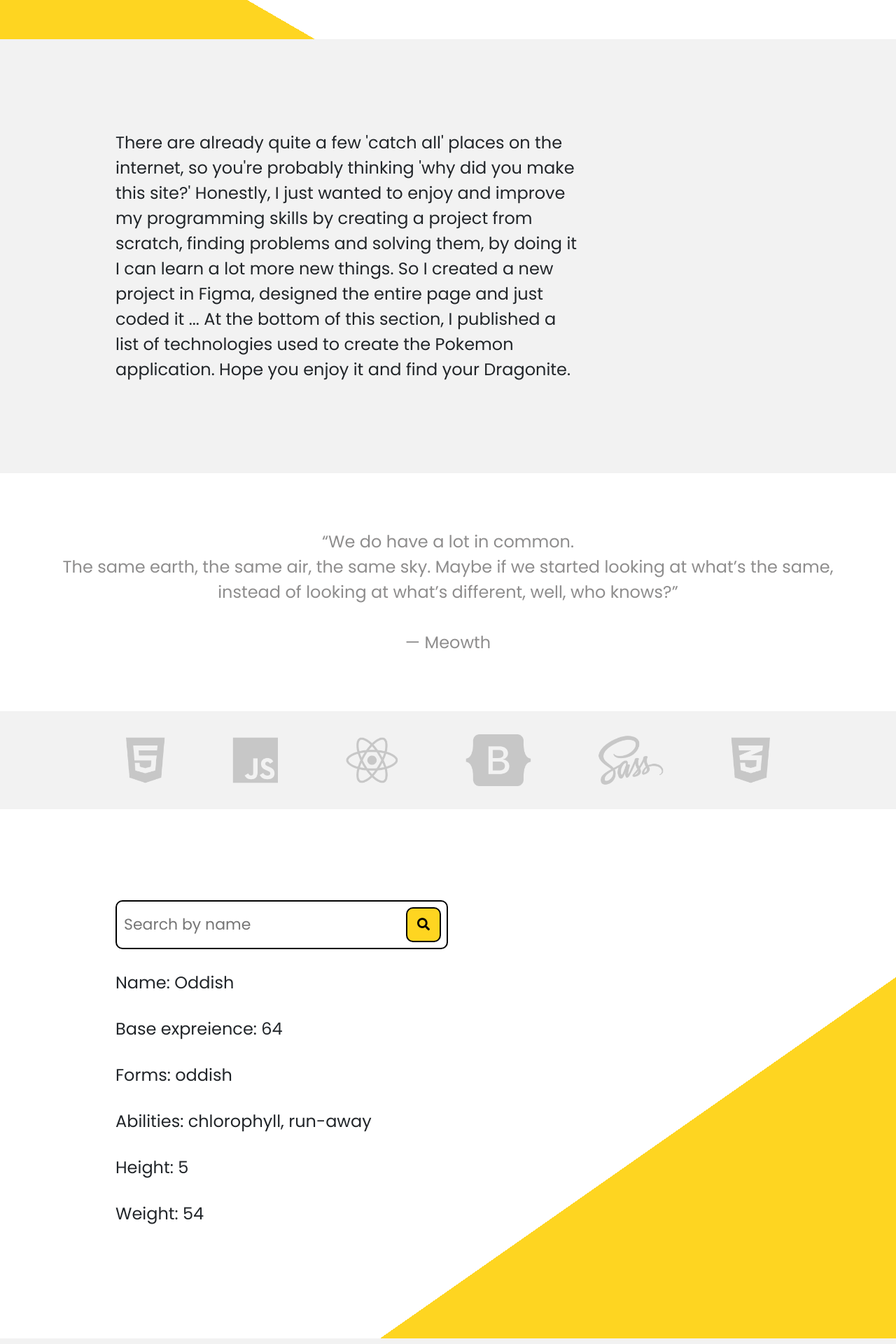
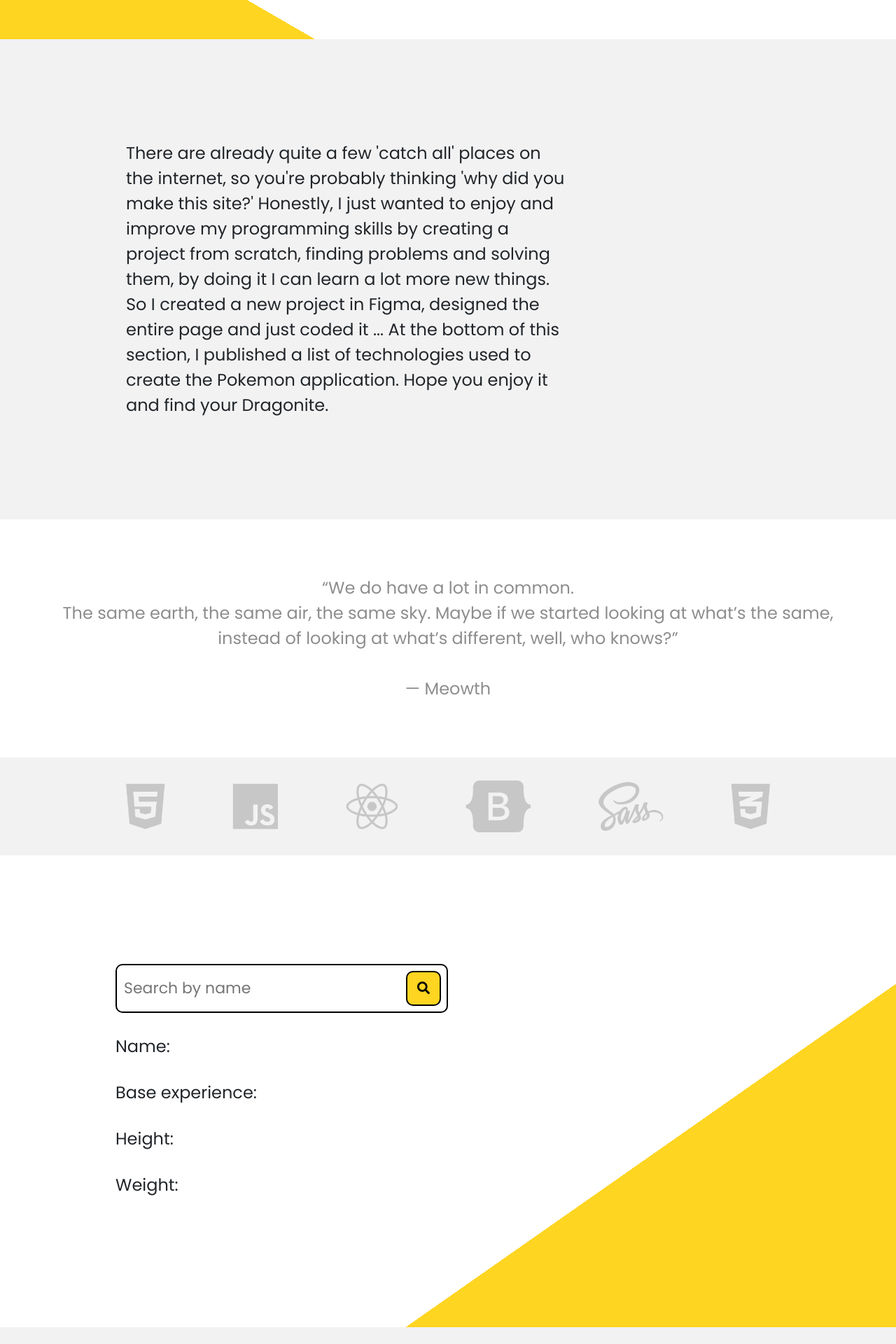
Before and after one commit to JakubChoszcz/PokemonApp, a React (Create React App) app: page / in a window 1280 px wide. Shown: the part 720-2640 px from the top of the page at 70% size. Built offline with nearby package versions, Linux system fonts and the light colour scheme.

Commit message:
Add name search API functionality

```diff
--- a/src/App.jsx
+++ b/src/App.jsx
@@ -1,4 +1,5 @@
 import React from 'react';
+import Find from './components/Find';
 import images from './assets/images/images';
 
 class App extends React.Component {
@@ -15,19 +16,19 @@ class App extends React.Component {
                         <div className="Navbar-content">
                             <ul className="Navbar-content-ul">
                                 <li className="Navbar-content-ul-li">
-                                    <a href="#!" className='Navbar-content-ul-li-a'>
+                                    <a href="#About" className='Navbar-content-ul-li-a'>
                                         <img src={ images.logoIcon } alt="Pokemon App Icon" className='d-none d-xl-block Navbar-content-ul-li-a-img'/>
                                         About
                                     </a>
                                 </li>
                                 <li className="Navbar-content-ul-li">
-                                    <a href="#!" className='Navbar-content-ul-li-a'>
+                                    <a href="#Find" className='Navbar-content-ul-li-a'>
                                         <img src={ images.logoIcon } alt="Pokemon App Icon" className='d-none d-xl-block Navbar-content-ul-li-a-img'/>
                                         Find
                                     </a>
                                 </li>
                                 <li className="Navbar-content-ul-li">
-                                    <a href="#!" className='Navbar-content-ul-li-a'>
+                                    <a href="#Author" className='Navbar-content-ul-li-a'>
                                         <img src={ images.logoIcon } alt="Pokemon App Icon" className='d-none d-xl-block Navbar-content-ul-li-a-img'/>
                                         Author
                                     </a>
@@ -48,13 +49,13 @@ class App extends React.Component {
                                     my friends!
                                 </h1>
                                 <p className="Home-content-p">
-                                    <a href="#!" className="Home-content-p-a">Gotta Catch 'Em All</a>
+                                    <a href="#Find" className="Home-content-p-a">Gotta Catch 'Em All</a>
                                 </p>
                             </div>
                         </div>
                     </div>
                 </div>
-                <div className="About">
+                <div className="About" id="About">
                     <div className="container">
                         <div className="row">
                             <div className="col-1"></div>
@@ -85,46 +86,18 @@ class App extends React.Component {
                         </div>
                     </div>
                 </div>
-                <div className="Find">
+                <div className="Find" id='Find'>
                     <div className="container">
                         <div className="row">
                             <div className="col-1"></div>
-                            <div className="col-10 col-md-5 Find-content">
-                                <form onSubmit={() => console.log('onSubmit')}>
-                                    <div className="Find-content-form">
-                                        <div className="ButtonIn">
-                                            <input
-                                                type="text"
-                                                className="Find-content-form-input"
-                                                placeholder="Search by name"
-                                            />
-                                            <button type='submit' className="Find-content-form-button">
-                                                <i className="fas fa-search Find-content-form-button-i"></i>
-                                            </button>
-                                        </div>
-                                    </div>
-                                </form>
-                                <div className="Find-content-result">
-                                    <ul className="Find-content-result-ul">
-                                        <li className="Find-content-result-ul-li">Name: Oddish</li>
-                                        <li className="Find-content-result-ul-li">Base expreience: 64</li>
-                                        <li className="Find-content-result-ul-li">Forms: oddish</li>
-                                        <li className="Find-content-result-ul-li">Abilities: chlorophyll, run-away</li>
-                                        <li className="Find-content-result-ul-li">Height: 5</li>
-                                        <li className="Find-content-result-ul-li">Weight: 54</li>
-                                    </ul>
-                                </div>
-
-
-
-                            </div>
+                            <Find />
                             <div className="col-md-6 d-none d-md-flex align-items-center justify-content-center">
                                 <img src={ images.pikachu2 } alt="Poiting Pikatchu" className='Find-img' />
                             </div>
                         </div>
                     </div>
                 </div>
-                <div className="Author">
+                <div className="Author" id='Author'>
                     <div className="container">
                         <div className="row">
                             <div className="col-1 col-md-2"></div>
@@ -141,37 +114,37 @@ class App extends React.Component {
                             <div className="col-8 Links-content">
                                 <ul className="Links-content-ul">
                                     <li className="Links-content-ul-li">
-                                        <a href="#!" className='Links-content-ul-li-a'>
+                                        <a href="https://www.facebook.com/kuba.choszcz.5/" target='_blank' rel='noreferrer' className='Links-content-ul-li-a'>
                                             Facebook
                                             <i className="fab fa-facebook Links-content-ul-li-a-i"></i>
                                         </a>
                                     </li>
                                     <li className="Links-content-ul-li">
-                                        <a href="#!" className='Links-content-ul-li-a'>
+                                        <a href="https://www.instagram.com/j_kuboszczyk/" target='_blank' rel='noreferrer' className='Links-content-ul-li-a'>
                                             Instagram
                                             <i className="fab fa-instagram Links-content-ul-li-a-i"></i>
                                         </a>
                                     </li>
                                     <li className="Links-content-ul-li">
-                                        <a href="#!" className='Links-content-ul-li-a'>
+                                        <a href="https://github.com/JakubChoszcz" target='_blank' rel='noreferrer' className='Links-content-ul-li-a'>
                                             Github
                                             <i className="fab fa-github Links-content-ul-li-a-i"></i>
                                         </a>
                                     </li>
                                     <li className="Links-content-ul-li">
-                                        <a href="#!" className='Links-content-ul-li-a'>
+                                        <a href="https://www.youtube.com/channel/UCe0tQXHZtPj3C-A36phIe8A" target='_blank' rel='noreferrer' className='Links-content-ul-li-a'>
                                             YouTube
                                             <i className="fab fa-youtube Links-content-ul-li-a-i"></i>
                                         </a>
                                     </li>
                                     <li className="Links-content-ul-li">
-                                        <a href="#!" className='Links-content-ul-li-a'>
+                                        <a href="https://www.linkedin.com/in/jakub-choszcz-0b0323213/" target='_blank' rel='noreferrer' className='Links-content-ul-li-a'>
                                             LinkedIn
                                             <i className="fab fa-linkedin Links-content-ul-li-a-i"></i>
                                         </a>
                                     </li>
                                     <li className="Links-content-ul-li">
-                                        <a href="#!" className='Links-content-ul-li-a'>
+                                        <a href="mailto:jakub.choszcz@gmail.com" className='Links-content-ul-li-a'>
                                             Gmail
                                             <i className="fab fa-google Links-content-ul-li-a-i"></i>
                                         </a>
@@ -183,7 +156,7 @@ class App extends React.Component {
                 </div>
                 <div className="Footer">
                     <div className="Footer-content">
-                        <p className="Footer-content-p">Copyright &copy; 2021 PokemonApp.<br/>Designed & Created By <a href="#!" className='Footer-content-p-a'>Choszcz</a></p>
+                        <p className="Footer-content-p">Copyright &copy; 2021 PokemonApp.<br/>Designed & Created By <a href="https://github.com/JakubChoszcz" target='_blank' rel="noreferrer" className='Footer-content-p-a'>Choszcz</a></p>
                     </div>
                 </div>
             </>
--- a/src/assets/css/style.css
+++ b/src/assets/css/style.css
@@ -7,6 +7,10 @@
 
 li {
   list-style-type: none;
+}
+
+html {
+  scroll-behavior: smooth;
 }
 
 body {
@@ -172,10 +176,7 @@ body {
 
 .About {
   background-color: #f2f2f2;
-}
-
-.About-content {
-  padding: 60px 0;
+  padding: 75px 0;
 }
 
 .About-content-p {
@@ -219,10 +220,7 @@ body {
 
 .Find {
   background: linear-gradient(325deg, #FED521 0%, #FED521 31.23%, #FFFFFF 31.24%, #FFFFFF 67.38%);
-}
-
-.Find-content {
-  margin: 50px 0;
+  padding: 75px 0;
 }
 
 .Find-content-form .ButtonIn {
@@ -275,11 +273,11 @@ body {
 }
 
 .Author {
-  padding: 65px 0;
   font-size: 32px;
   font-weight: bold;
   background-color: #f2f2f2;
   text-align: left;
+  padding: 75px 0;
 }
 
 .Author-span {
@@ -401,8 +399,7 @@ body {
     -webkit-animation: left-to-right 600ms ease-in 400ms 1 forwards;
             animation: left-to-right 600ms ease-in 400ms 1 forwards;
     position: relative;
-    left: -3rem;
-    top: -2rem;
+    left: -2rem;
     opacity: 0;
   }
   .Home-content-h1 {
@@ -411,8 +408,11 @@ body {
     -webkit-animation: right-to-left 600ms ease-in 800ms 1 forwards;
             animation: right-to-left 600ms ease-in 800ms 1 forwards;
     position: relative;
-    right: -3rem;
+    right: -2rem;
     opacity: 0;
+    width: -webkit-fit-content;
+    width: -moz-fit-content;
+    width: fit-content;
   }
   .Home-content-p-a {
     -webkit-transition: -webkit-transform 200ms ease-in;
@@ -434,13 +434,6 @@ body {
   .Quote-content-p {
     font-size: 24px;
   }
-  .Find-img {
-    -webkit-animation: right-to-left 600ms ease-in 400ms 1 forwards;
-            animation: right-to-left 600ms ease-in 400ms 1 forwards;
-    position: relative;
-    right: -3rem;
-    opacity: 0;
-  }
   .Find-content {
     padding: 80px 0;
   }
@@ -449,6 +442,14 @@ body {
   }
   .Find-content-result-ul-li {
     font-size: 24px;
+  }
+  .Find-img {
+    -webkit-animation: right-to-left 600ms ease-in 400ms 1 forwards;
+            animation: right-to-left 600ms ease-in 400ms 1 forwards;
+    position: relative;
+    right: -2rem;
+    opacity: 0;
+    max-width: 420px;
   }
   .Author-content {
     padding: 80px 0;
--- a/src/assets/scss/style.scss
+++ b/src/assets/scss/style.scss
@@ -1,6 +1,10 @@
 @import './resets';
 @import './variables';
 @import './functions';
+
+html {
+    scroll-behavior: smooth;
+}
 
 body {
     font-family: 'Poppins', sans-serif;
@@ -137,9 +141,9 @@ body {
 
 .About {
     background-color: colors(primaryLight-gray);
+    padding: 75px 0;
 
     &-content {
-        padding: 60px 0;
 
         &-p {
             margin: 0;
@@ -177,9 +181,9 @@ body {
 
 .Find {
     background: linear-gradient(325deg, #FED521 0%, #FED521 31.23%, #FFFFFF 31.24%, #FFFFFF 67.38%);
+    padding: 75px 0;
 
     &-content {
-        margin: 50px 0;
 
         &-form {
 
@@ -224,6 +228,7 @@ body {
         }
 
         &-result {
+            // display: none;
             &-ul {
                 &-li {
                     margin: 30px 0;
@@ -238,11 +243,11 @@ body {
 }
 
 .Author {
-    padding: 65px 0;
     font-size: fontSize(mobile-x);
     font-weight: bold;
     background-color: colors(primaryLight-gray);
     text-align: left;
+    padding: 75px 0;
 
     &-span {
         color: colors(primaryYellow);
@@ -349,10 +354,8 @@ body {
             max-height: 50vh;
             margin: 40px 0;
             animation: left-to-right 600ms ease-in 400ms 1 forwards;
-            // opacity: 0;
             position: relative;
-            left: -3rem;
-            top: -2rem;
+            left: -2rem;
             opacity: 0;
         }
 
@@ -362,8 +365,9 @@ body {
                 line-height: 4rem;
                 animation: right-to-left 600ms ease-in 800ms 1 forwards;
                 position: relative;
-                right: -3rem;
+                right: -2rem;
                 opacity: 0;
+                width: fit-content;
             }
 
             &-p-a {
@@ -390,17 +394,7 @@ body {
         }
     }
 
-    .Brands-content {
-    }
-
     .Find {
-        &-img {
-            animation: right-to-left 600ms ease-in 400ms 1 forwards;
-            position: relative;
-            right: -3rem;
-            opacity: 0;
-        }
-
         &-content {
             padding: 80px 0;
             &-form {
@@ -413,6 +407,15 @@ body {
                 font-size: fontSize(tablet-m);
             }
         }
+
+        &-img {
+            animation: right-to-left 600ms ease-in 400ms 1 forwards;
+            position: relative;
+            right: -2rem;
+            opacity: 0;
+            max-width: 420px;
+        }
+
     }
 
     .Author-content {
--- /dev/null
+++ b/src/components/Find.jsx
@@ -0,0 +1,61 @@
+import React, { useState } from 'react';
+
+const api = {
+    base: 'https://pokeapi.co/api/v2/pokemon/'
+}
+
+const Find = () => {
+    const [ query, setQuery ] = useState('')
+    const [ pokemon, setPokemon ] = useState({})
+
+    const handleFindPokemon = () => {
+        const str = query.toLowerCase()
+
+        isNaN(query) &&
+
+        fetch(`${api.base}${str}`)
+            .then(result => result.json())
+            .then(result => {
+                setPokemon(result)
+                setQuery('')
+            })
+            .catch(err =>
+                console.log(err),
+                setQuery('')
+            )
+    }
+
+    return (
+        <div className="col-10 col-md-5 Find-content">
+            <form onSubmit={() => handleFindPokemon()}>
+                <div className="Find-content-form">
+                    <div className="ButtonIn">
+                        <input
+                            className="Find-content-form-input"
+                            placeholder="Search by name"
+                            value={query}
+                            onChange={(e) => setQuery(e.target.value)}
+                            required
+                        />
+                        <button
+                            type='submit'
+                            className="Find-content-form-button"
+                        >
+                            <i className="fas fa-search Find-content-form-button-i"></i>
+                        </button>
+                    </div>
+                </div>
+            </form>
+            <div className="Find-content-result">
+                <ul className="Find-content-result-ul">
+                    <li className="Find-content-result-ul-li">Name: <b>{ typeof pokemon.name === 'string' && pokemon.name.charAt(0).toUpperCase() + pokemon.name.slice(1)  }</b></li>
+                    <li className="Find-content-result-ul-li">Base experience: <b>{pokemon.base_experience}</b></li>
+                    <li className="Find-content-result-ul-li">Height: <b>{pokemon.height}</b></li>
+                    <li className="Find-content-result-ul-li">Weight: <b>{pokemon.weight}</b></li>
+                </ul>
+            </div>
+        </div>
+    );
+}
+
+export default Find;
```
Also changed, not shown: 1 other file (tests, documents, lock files or other folders).
